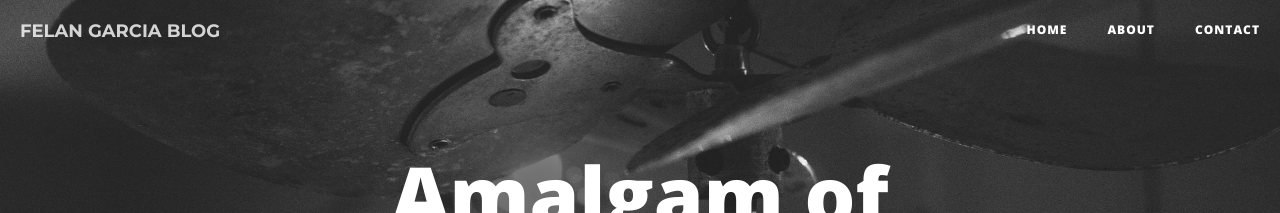
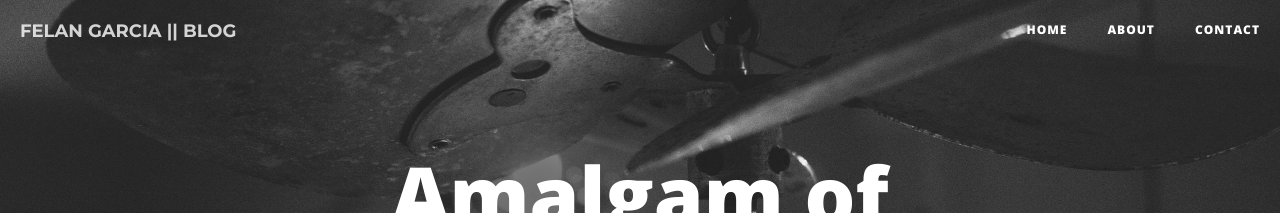
Before and after one commit to cadrev/blog, a Jekyll site: the page built from index.html, in a window 1280 px wide. Shown: the top 213 px of the page. Built offline with Jekyll 4.4.1, drawn with Linux system fonts in a browser that asks for light colours; nearby versions of some CDN libraries; the list of posts is cut into pages by our own code.

Commit message:
Update nav.html

```diff
--- a/_includes/nav.html
+++ b/_includes/nav.html
@@ -10,7 +10,7 @@
                 <span class="icon-bar"></span>
             </button>
                 <a class="navbar-brand" href="{{ site.baseurl }}/">
-                	<span style="font-family: 'Montserrat', sans-serif; font-weight:700;">FELAN GARCIA BLOG </span>
+                	<span style="font-family: 'Montserrat', sans-serif; font-weight:700;">FELAN GARCIA || BLOG </span>
                 </a>
           <!--  <a class="navbar-brand" href="{{ site.baseurl }}/">{{ site.title }}</a> -->
         </div>
```
